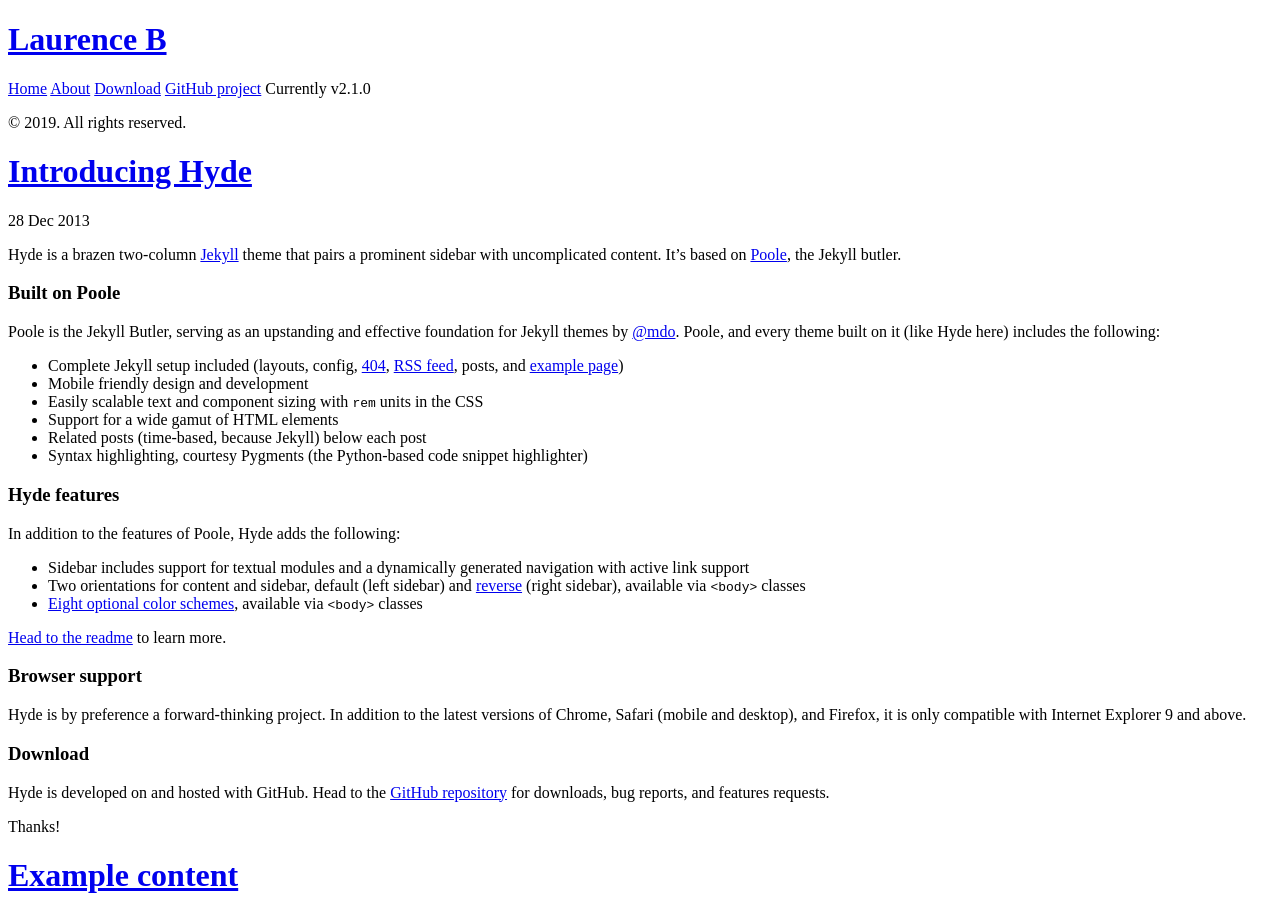
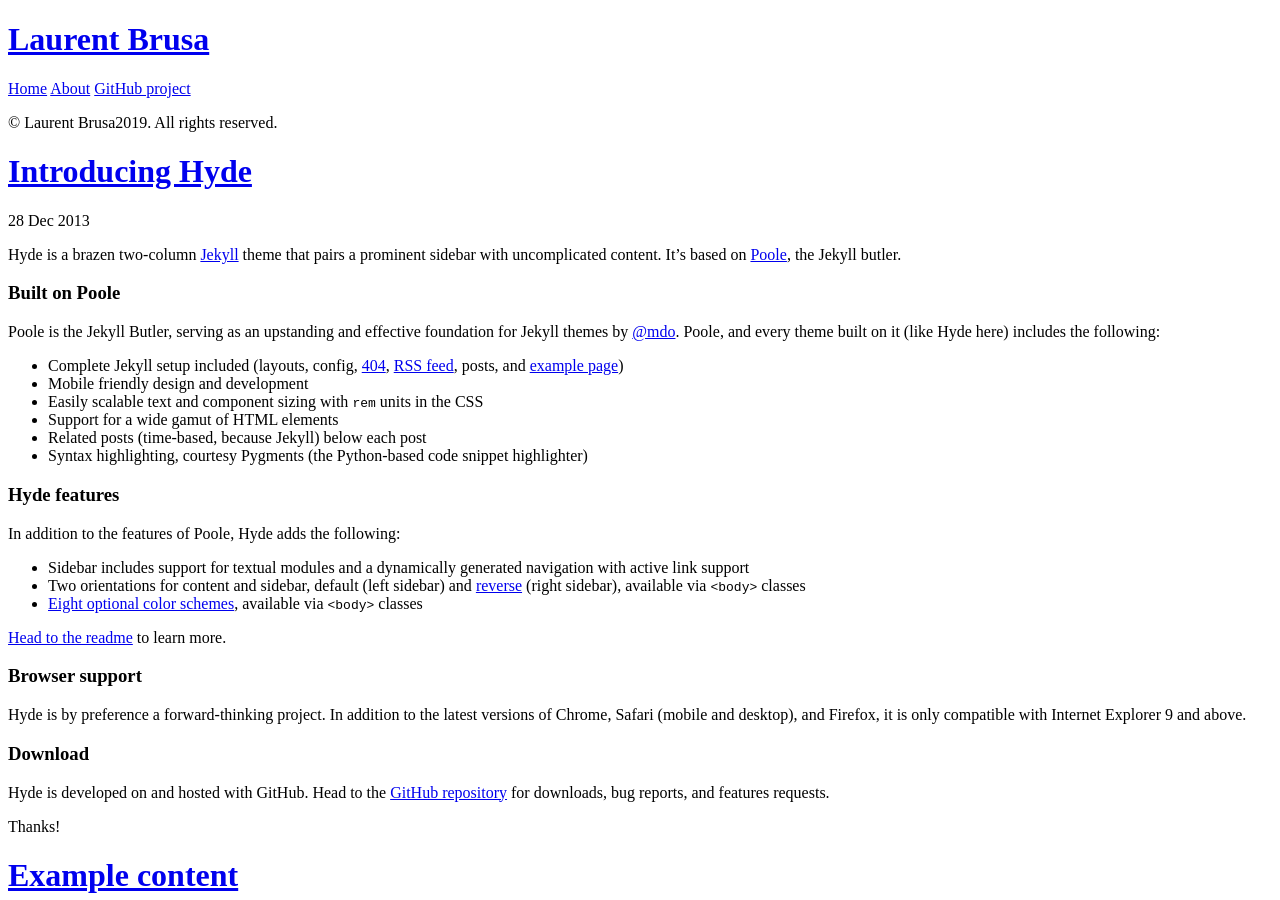
Before and after one commit to multitudes/oldmultitudes.github.io, a Jekyll site: the page built from index.html, in a window 1280 px wide and 900 px high. Built offline with Jekyll 4.4.1, drawn with Linux system fonts in a browser that asks for light colours; Markdown is read by kramdown in place of the engine named in the settings; the list of posts is cut into pages by our own code.

Commit message:
editing config file added name

```diff
--- a/_config.yml
+++ b/_config.yml
@@ -1,26 +1,26 @@
 # Dependencies
 markdown:         redcarpet
-highlighter:      pygments
+highlighter:      rouge
 
 # Permalinks
 permalink:        pretty
 
 
 # Setup
-title:            Laurence B
-tagline:          'A Personal Site'
+title:            Laurent Brusa
+tagline:          ''
 description:      ''
 
 baseurl:          /
 
 author:
-  name:           'Laurence B'
+  name:           'Laurent Brusa'
   url:            https://twitter.com/
 
 paginate:         5
 
 # Custom vars
-version:          2.1.0
+#version:          2.1.0
 
 github:
   repo:           https://github.com/multitudes/multitudes.github.io.git
--- a/_includes/sidebar.html
+++ b/_includes/sidebar.html
@@ -26,11 +26,11 @@
         {% endif %}
       {% endfor %}
 
-      <a class="sidebar-nav-item" href="{{ site.github.repo }}/archive/v{{ site.version }}.zip">Download</a>
+     <!--  <a class="sidebar-nav-item" href="{{ site.github.repo }}/archive/v{{ site.version }}.zip">Download</a> -->
       <a class="sidebar-nav-item" href="{{ site.github.repo }}">GitHub project</a>
-      <span class="sidebar-nav-item">Currently v{{ site.version }}</span>
+      <!-- <span class="sidebar-nav-item">Currently v{{ site.version }}</span> -->
     </nav>
 
-    <p>&copy; {{ site.time | date: '%Y' }}. All rights reserved.</p>
+    <p>&copy; Laurent Brusa{{ site.time | date: '%Y' }}. All rights reserved.</p>
   </div>
 </div>
```
